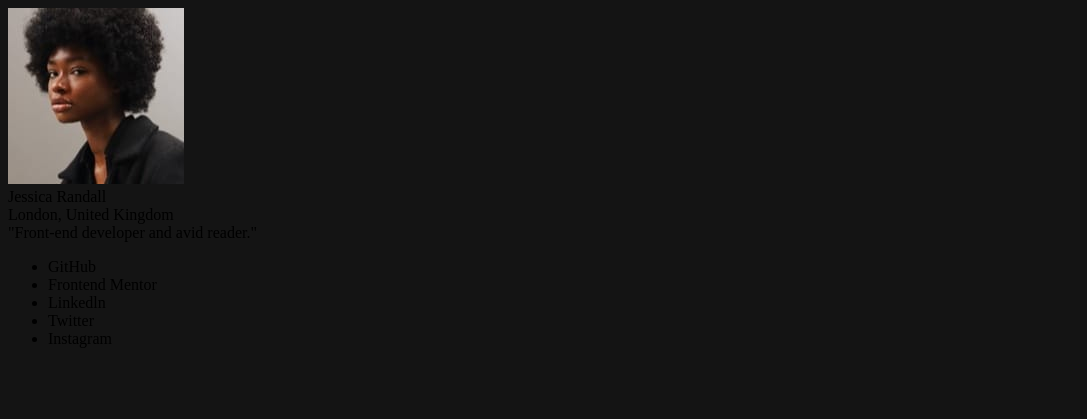
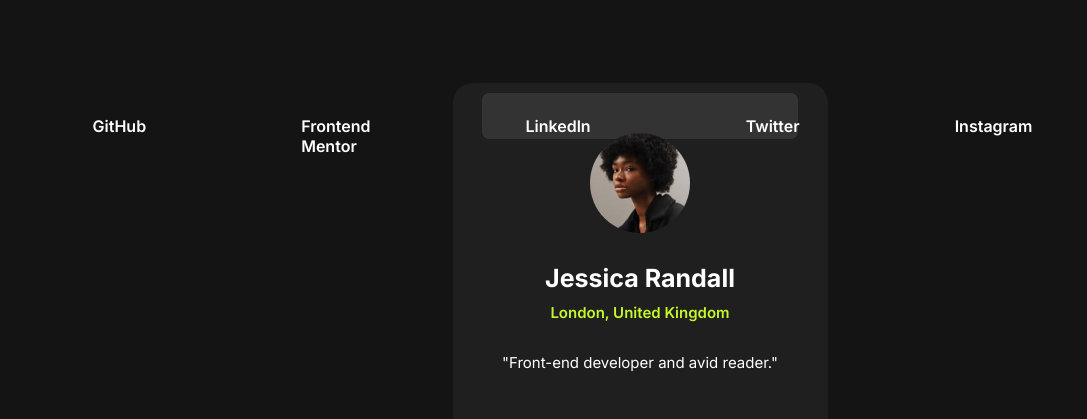
Before and after one commit to Shariar-Ahamed/Social_links_profile, a plain HTML site: page index.html in a window 1280 px wide. Shown: the whole page, without its empty margins (0-1087 px from the left). Drawn offline with Linux system fonts and the light colour scheme.

Commit message:
style.css

```diff
--- a/style.css
+++ b/style.css
@@ -1,40 +1,109 @@
-
 :root{
-
 --green: hsl(75, 94%, 57%);
 
 --white: hsl(0, 0%, 100%);
 
 --greyA: hsl(0, 0%, 20%);
+--greyB: hsl(0, 0%, 12%);
+--greyC: hsl(0, 0%, 8%);
+}
 
---greyB: hsl(0, 0%, 12%);
 
---greyC: hsl(0, 0%, 8%);
+
+*,
+*::after
+*::before{
+  margin: 0;
+  padding: 0;
+  list-style: none;
+  box-sizing: border-box;
+}
+
+html,body{
+  height: 100%;
+}
+
+body{
+  background-color: var(--greyC);
+  font-family: "Inter", sans-serif;
+  display: flex;
+  justify-content: center;
+  align-items: center;
+}
+
+.main{
+  background-color: var(--greyB);
+  width: 375px;
+  height: 650px;
+  margin: 100px auto;
+  border-radius: 20px;
+  display: flex;
+  justify-content: center;
 
 }
 
-*,
 
-*::after
+img{
+  width: 100px;
+  height: 100px;
+  margin-top: 50px ;
+  border-radius: 50%;
+  position: absolute;
+}
 
-*::before{
 
-  margin: 0;
+.aDiv{
+  color: var(--white);
+  margin-top: 180px;
+  font-size: 25px;
+  font-weight:700;
+  position: absolute;
+}
 
-  padding: 0;
+.bDiv{
+  color: var(--green);
+  margin-top: 220px;
+  font-size: 15px;
+  font-weight:600;
+  position: absolute;
+}
 
+.cDiv{
+  color: var(--white);
+  margin-top: 260px;
+  font-size: 15px;
+  font-weight:400;
+  position: absolute;
+  padding: 10px;
+}
+
+li{
+  width: 200px;
+  height: 300px;
+  margin-right: 155px;
   list-style: none;
-
-  box-sizing: border-box;
+  color: var(--white);
+  margin-top: 300px;
 
 }
 
-html,body{
-
-  height: 100%;
+ul{
+  width: 300px;
+  height: 30px;
+  background-color: var(--greyA);
+  padding: 8px;
+  display: flex;
+  justify-content: center;
+  align-items: center;
+  font-weight: 600;
+  border-radius: 7px;
+  cursor: pointer;
+  margin-top: 10px;
 
 }
 
-body{
-
-  background-color: var(--greyC);
+li ul:hover{
+background-color: var(--green);
+color: var(--greyC) ;
+transition: 0.8s;
+}
```
